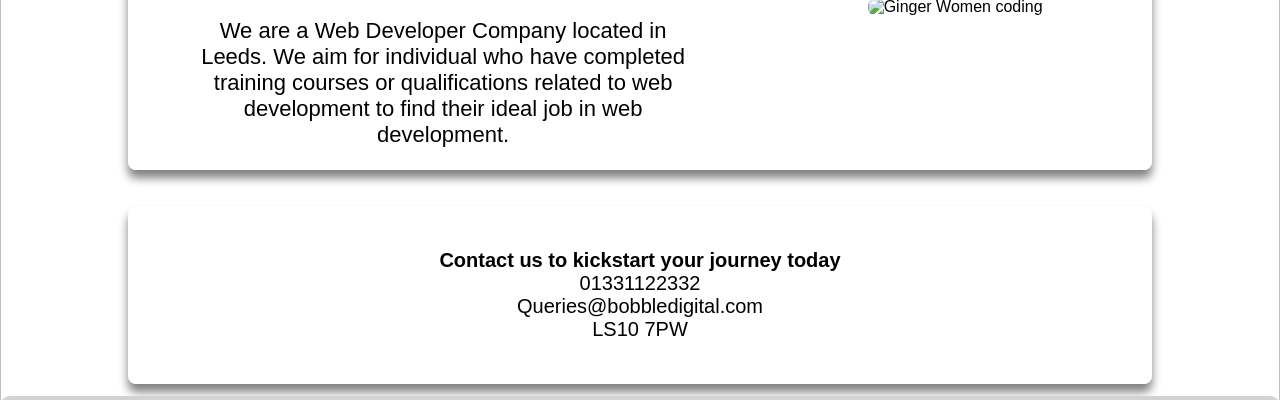
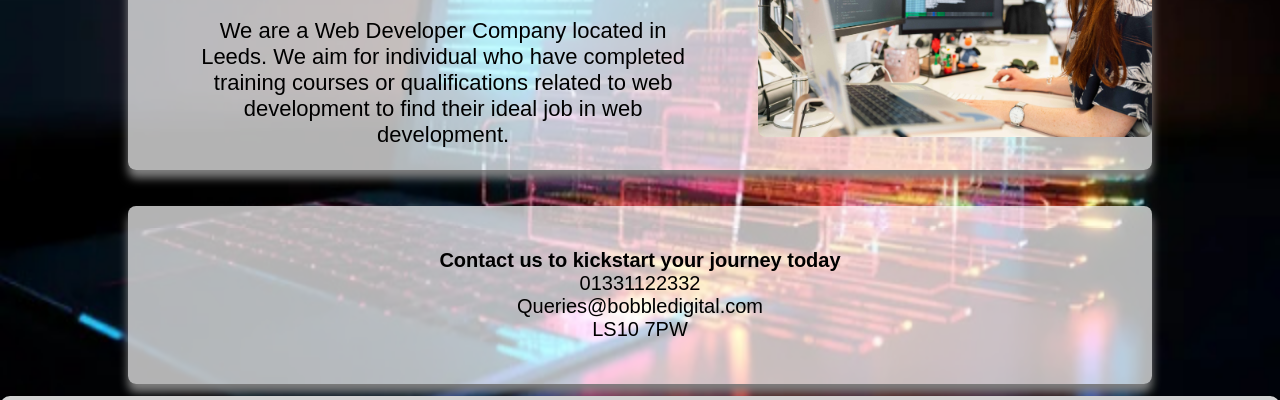
Before and after one commit to alyssap30/Unit-15---Webpage, a plain HTML site: page index.html in a window 1280 px wide. Shown: the part 282-682 px from the top of the page. Drawn offline with Linux system fonts and the light colour scheme; files whose address does not match are found by name.

Commit message:
Update index.html

```diff
--- a/index.html
+++ b/index.html
@@ -15,7 +15,7 @@
     </div></header><br><br><br><br><br>
     <main>
         <div class="container" id="image-container">
-            <img id="Background"src="Images/pagebackground.jpg">
+            <img id="Background"src="pagebackground.jpg">
             <br><br>
         </div>
             <div class="box" id="introbox">
@@ -28,7 +28,7 @@
                         web development.</p>
                     </div><br>
                     <div class="box" id="image">
-                        <img src="Images/devwomen.jpg" alt="Ginger Women coding"></div>
+                        <img src="devwomen.jpg" alt="Ginger Women coding"></div>
                 </div>
             </div>
         <br><br>
```
